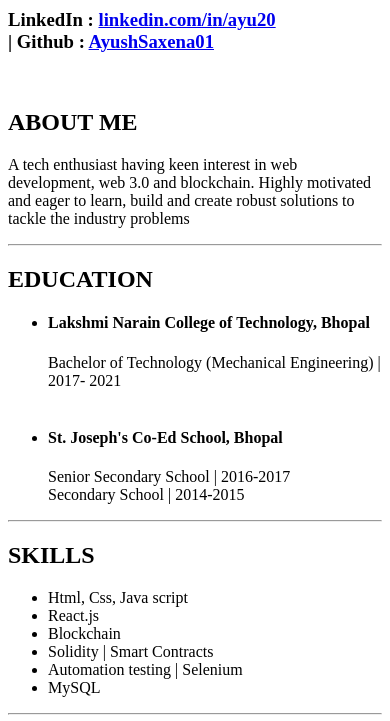
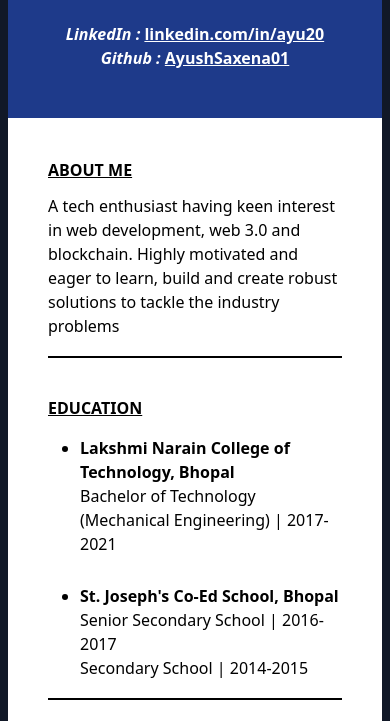
Before and after one commit to AyushSaxena01/resume-tailwind, a plain HTML site: page index.html in a window 390 px wide. Shown: the part 134-855 px from the top of the page. Drawn offline with Linux system fonts and the light colour scheme; the site is published under a folder, as on GitHub Pages, so addresses that start at the root find nothing.

Commit message:
Responsive fixed

```diff
--- a/index.html
+++ b/index.html
@@ -4,7 +4,7 @@
     <meta charset="UTF-8" />
     <meta name="viewport" content="width=device-width, initial-scale=1.0" />
     <title>Resume-tailwindcss</title>
-    <link href="/dist/output.css" rel="stylesheet">
+    <link href="./dist/output.css" rel="stylesheet">
   </head>
   <body class=" mx-2 my-2 bg-gray-900">
     <header class="font-family:Segoe bg-blue-900 text-white flex flex-col items-center">
--- a/tailwind.config.js
+++ b/tailwind.config.js
@@ -1,6 +1,6 @@
 /** @type {import('tailwindcss').Config} */
 module.exports = {
-  content: ["./src/**/*.{html,js}"],
+  content: ["./src/**/*.js","./*.html"],
   theme: {
     extend: {
       screens:{
```
